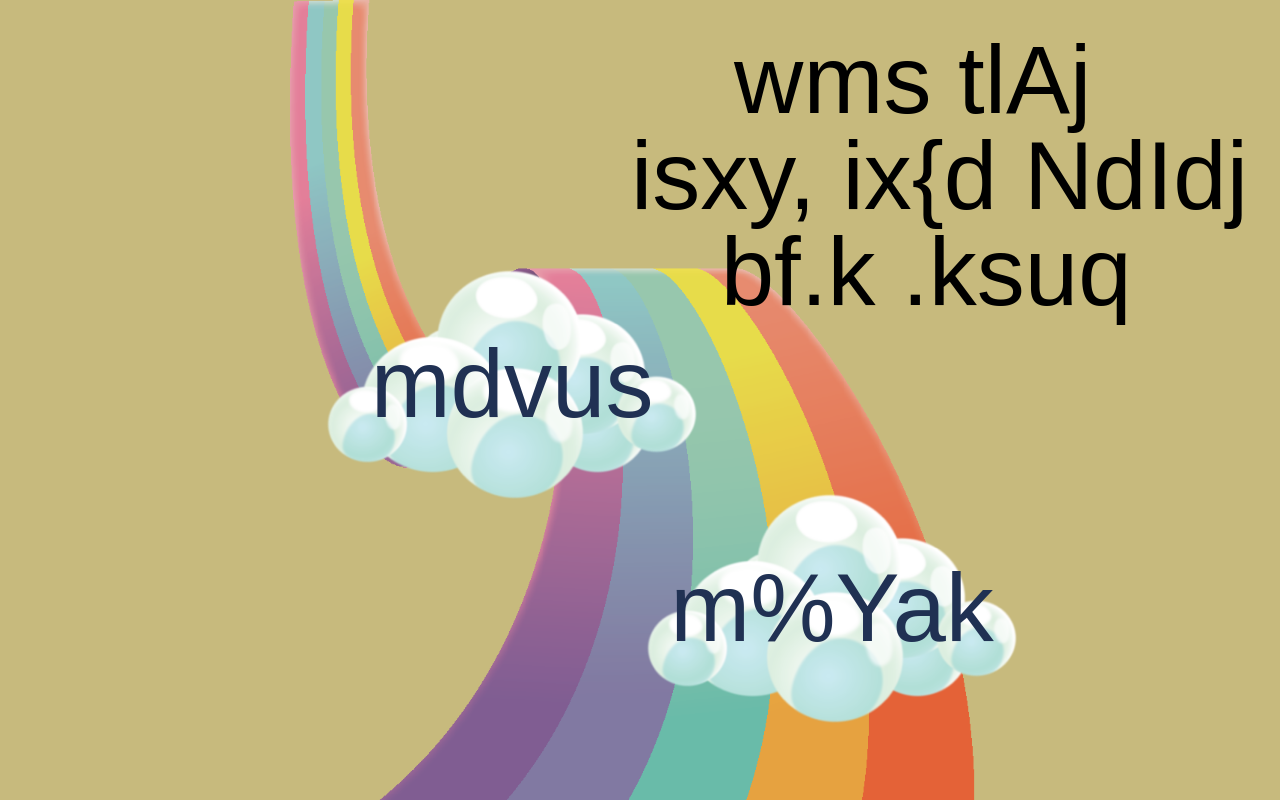
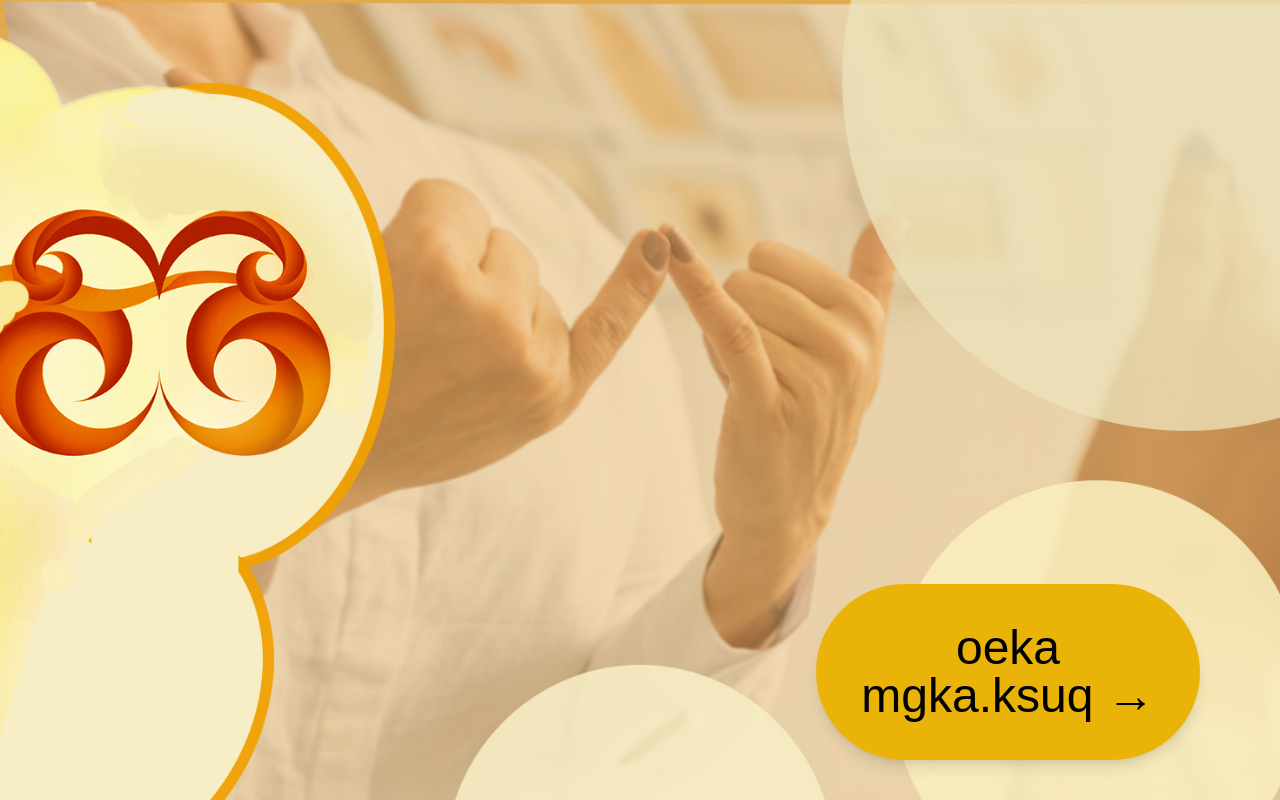
Before and after one commit to Nazeefa-Anees/Learning_Aid_For_The_Hearing_Impaired, a React (Vite) app in the folder learning_aid/: page / in a window 1280 px wide. Built offline with nearby package versions, Linux system fonts and the light colour scheme.

Commit message:
changes in main files

```diff
--- a/learning_aid/src/App.jsx
+++ b/learning_aid/src/App.jsx
@@ -1,11 +1,18 @@
-import React from 'react'
+
 import HomeSelection from './pages/HomeSelection'
+import * as React from 'react';
+import { Routes, Route } from 'react-router-dom';
+import Splashscreen from './pages/Splashscreen';
+import Questionnaire from './pages/Questionnaire';
 
 export default function
 () {
   return (
     <div>
-      <HomeSelection/>
+      <Routes>
+        <Route path="/" element={<Splashscreen />} />
+        <Route path="questionnaire" element={<Questionnaire />} />
+      </Routes>
     </div>
   )
 }
--- a/learning_aid/src/pages/Splashscreen.jsx
+++ b/learning_aid/src/pages/Splashscreen.jsx
@@ -1,7 +1,7 @@
 import './splash.css'
 import '../App.css'
-import React from 'react';
-
+import * as React from 'react';
+import { Link } from 'react-router-dom';
 
 
 export default function Splashscreen() {
@@ -9,7 +9,7 @@ export default function Splashscreen() {
     <div>
       <button className="font-custom w-96 h-30 p-10 text-5xl bg-yellow-500 rounded-full flex items-center justify-center absolute bottom-10 right-20 shadow-lg">
 
-                oeka mgka.ksuq →
+      <Link to="/questionnaire">oeka mgka.ksuq →</Link>
 
       </button>
 
--- a/learning_aid/src/pages/questionnaire.css
+++ b/learning_aid/src/pages/questionnaire.css
@@ -16,26 +16,3 @@
         transform: translate(-50%, 100%);
 
 }
-
-button {
-    box-sizing: border-box;
-
-    width: 7rem;
-    height: 3rem;
-
-    /* backColor */
-
-    background: linear-gradient(
-      116.02deg,
-      rgba(32, 56, 39, 0.828) 10.89%,
-      rgba(18, 39, 48, 0.9) 91.82%
-    );
-    /* strike */
-
-    border: 1px solid #c9b1b1;
-    /* newShadow */
-
-    box-shadow: 10px 11px 11px 1px rgba(0, 0, 0, 0.5);
-    border-radius: 40px;
-    padding: 2rem;
-  }
```
Also changed, not shown: learning_aid/src/main.jsx (+7 -1 lines).
